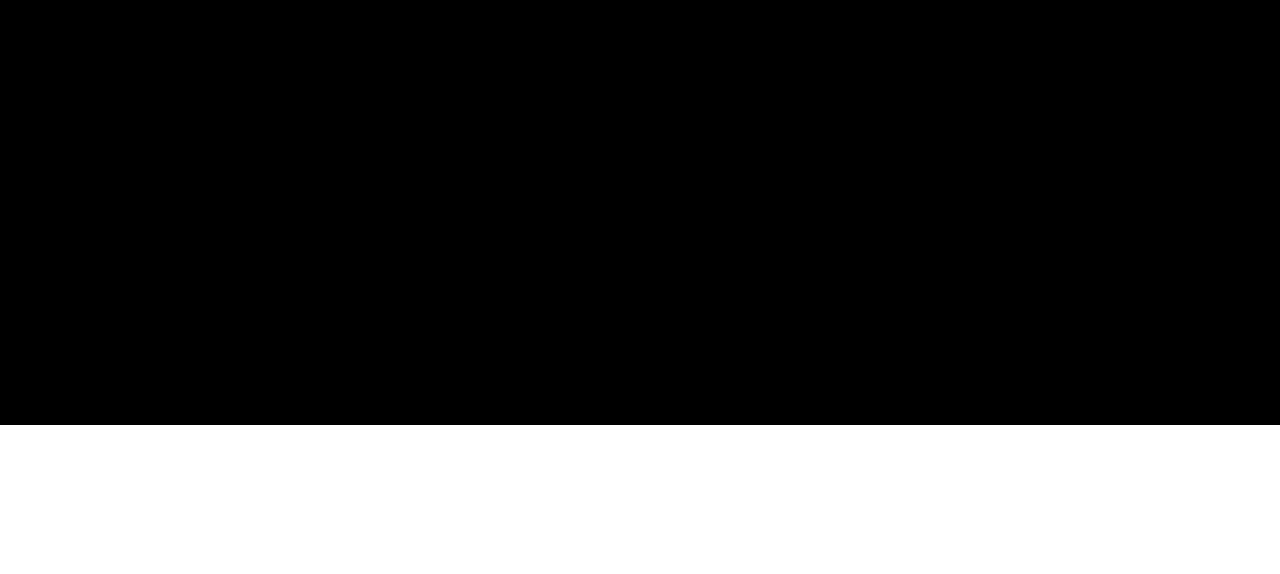
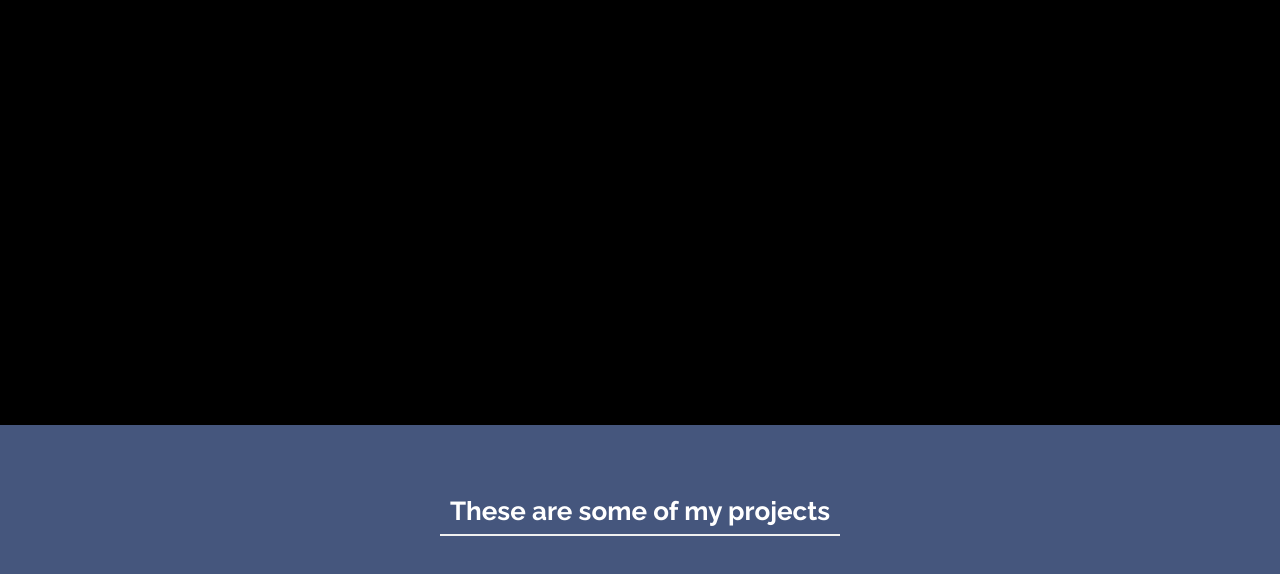
Before and after one commit to Brisa-Codes/Personal-Portfolio, a plain HTML site: page index.html in a window 1280 px wide. Shown: the part 446-1020 px from the top of the page. Before the commit the page ends 871 px from the top, so only its background shows below. Drawn offline with Linux system fonts and the light colour scheme.

Commit message:
Feat: Projects Header

```diff
--- a/index.html
+++ b/index.html
@@ -22,5 +22,11 @@
             <p>a web developer</p>
         </div>
     </section>
+
+    <section id="projects">
+        <div class="projects-container">
+            <h1>These are some of my projects</h1>
+        </div>
+    </section>
 </body>
 </html>
--- a/styles.css
+++ b/styles.css
@@ -15,7 +15,7 @@ body {
     background-color: #be3144;
 }
 
-.nav-menu .nav-items {
+.nav-items {
     display: flex;
     justify-content: flex-end;
     align-items: center;
@@ -55,3 +55,20 @@ body {
     text-align: center;
     font-size: 1.2rem;
 }
+
+#projects {
+    background-color: #45567d;
+    padding: 4rem 0;
+}
+
+#projects h1 {
+    color: #fff;
+    font-size: 26px;
+    line-height: 45px;
+    font-family: 'Raleway', sans-serif;
+    text-align: center;
+    font-weight: 700;
+    border-bottom: 2px solid #f0f0f0;
+    max-width: 400px;
+    margin: auto;
+}
```
